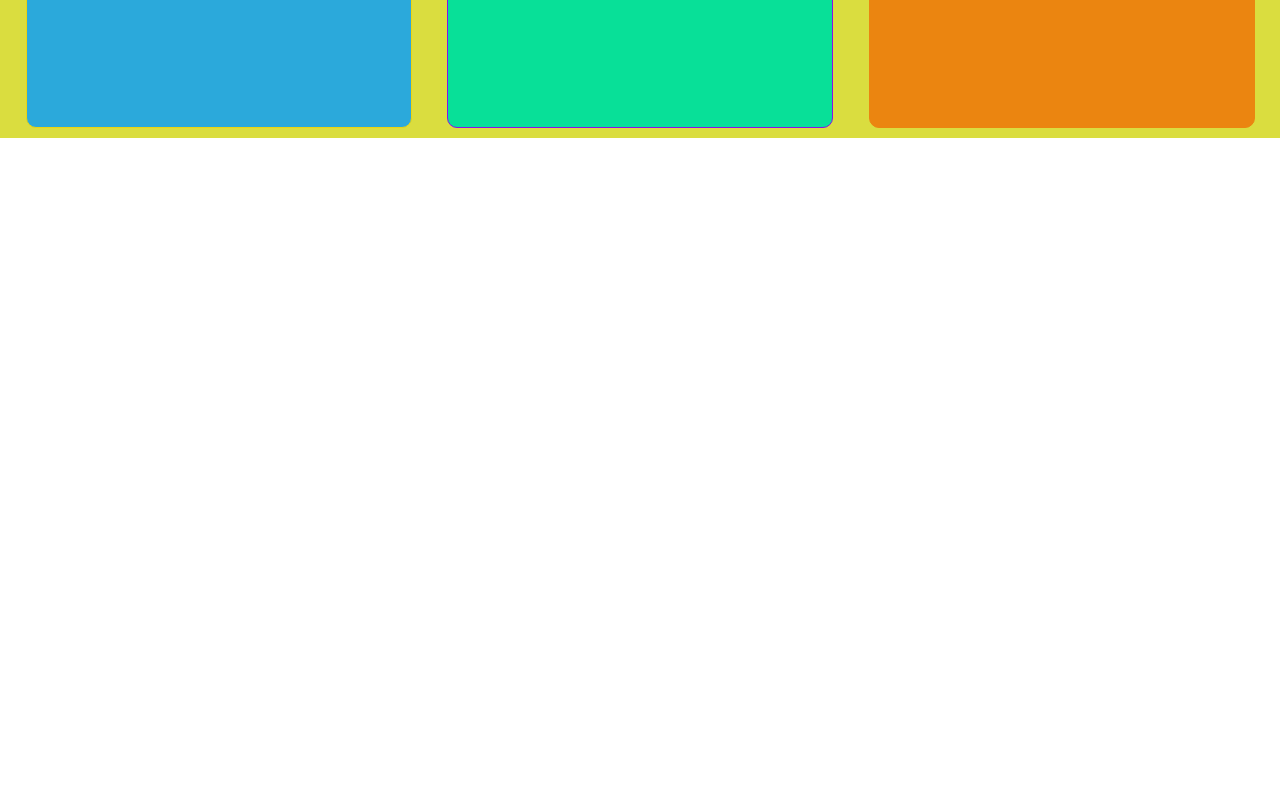
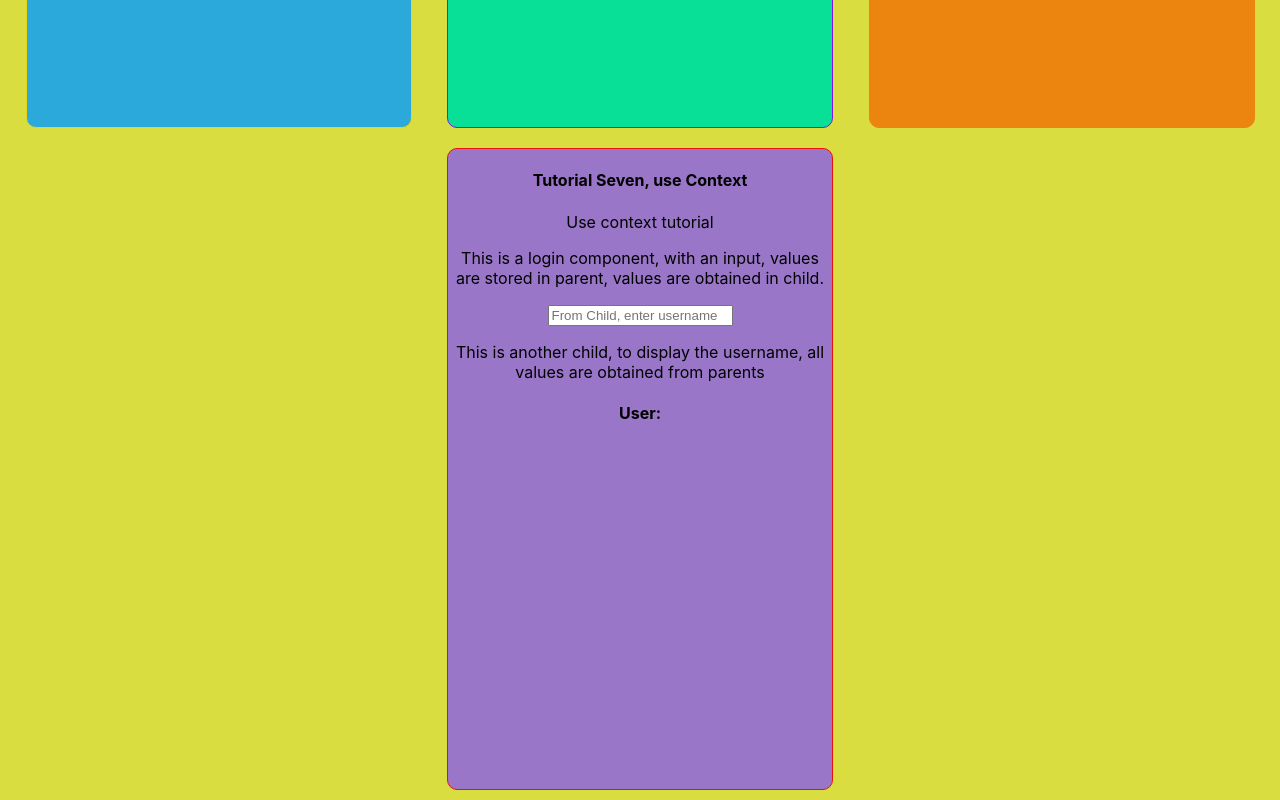
Before and after one commit to victorkosgei254/ReactHooks, a React (Create React App) app: page / in a window 1280 px wide. Shown: the part 1186-1986 px from the top of the page. Before the commit the page ends 1324 px from the top, so only its background shows below. Built offline with nearby package versions, Linux system fonts and the light colour scheme; no server answers.

Commit message:
useContext Done

```diff
--- a/src/App.js
+++ b/src/App.js
@@ -8,7 +8,7 @@ import EffectComponent from "./useEffect/EffectComponent";
 import UseRefComponent from "./useRef/UseRefComponent";
 import LayoutEffectComponent from "./useLayoutEffect/LayoutEffectComponent";
 import ImperativeHandleComponent from "./imeprativeHandle/ImperativeHandleComponent";
-
+import UseContextComponent from "./useContext/UseContextComponent";
 import Style from "./App.module.css";
 
 function App() {
@@ -40,6 +40,10 @@ function App() {
       <div className={Style.imperativeHandle}>
         <ImperativeHandleComponent />
       </div>
+
+      <div className={Style.useContext}>
+        <UseContextComponent />
+      </div>
     </div>
   );
 }
--- a/src/App.module.css
+++ b/src/App.module.css
@@ -97,6 +97,14 @@
   height: fit-content;
 }
 
+.useContext {
+  border: 1px solid rgb(235, 16, 16);
+  margin: 10px;
+  border-radius: 10px;
+  background-color: rgb(153, 118, 199);
+  height: fit-content;
+}
+
 @media (min-width: 640px) {
   .app {
     display: flex;
@@ -132,4 +140,8 @@
     height: 80vmin;
     width: 30vmax;
   }
+  .useContext {
+    height: 80vmin;
+    width: 30vmax;
+  }
 }
--- /dev/null
+++ b/src/useContext/Login.jsx
@@ -0,0 +1,24 @@
+import React, { useContext } from "react";
+
+import { AppContext } from "./UseContextComponent";
+export default function Login() {
+  const { setUsername } = useContext(AppContext);
+  const handleChange = (e) => {
+    setUsername(e.target.value);
+  };
+  return (
+    <div>
+      <p>
+        This is a login component, with an input, values are stored in parent,
+        values are obtained in child.
+      </p>
+      <input
+        type="text"
+        name="username"
+        id="username"
+        placeholder="From Child, enter username"
+        onChange={handleChange}
+      />
+    </div>
+  );
+}
--- /dev/null
+++ b/src/useContext/UseContextComponent.jsx
@@ -0,0 +1,17 @@
+import React, { useState, createContext } from "react";
+import User from "./User";
+import Login from "./Login";
+export const AppContext = createContext(null);
+export default function UseContextComponent() {
+  const [username, setUsername] = useState("");
+  return (
+    <div>
+      <h4>Tutorial Seven, use Context</h4>
+      <p>Use context tutorial </p>
+      <AppContext.Provider value={{ username, setUsername }}>
+        <Login />
+        <User />
+      </AppContext.Provider>
+    </div>
+  );
+}
--- /dev/null
+++ b/src/useContext/User.jsx
@@ -0,0 +1,15 @@
+import React, { useContext } from "react";
+import { AppContext } from "./UseContextComponent";
+
+export default function User() {
+  const { username } = useContext(AppContext);
+  return (
+    <div>
+      <p>
+        This is another child, to display the username, all values are obtained
+        from parents
+      </p>
+      <h4>User:{username}</h4>
+    </div>
+  );
+}
```
